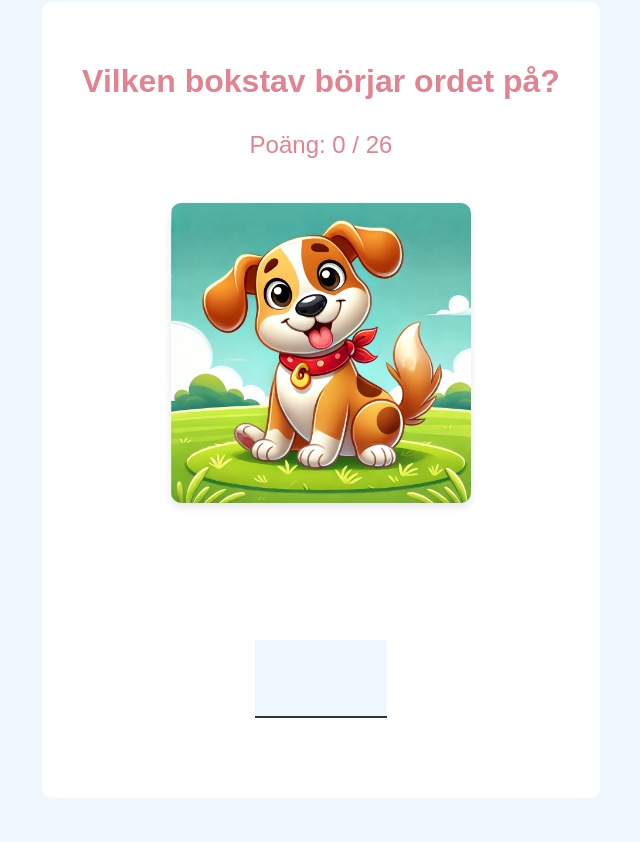
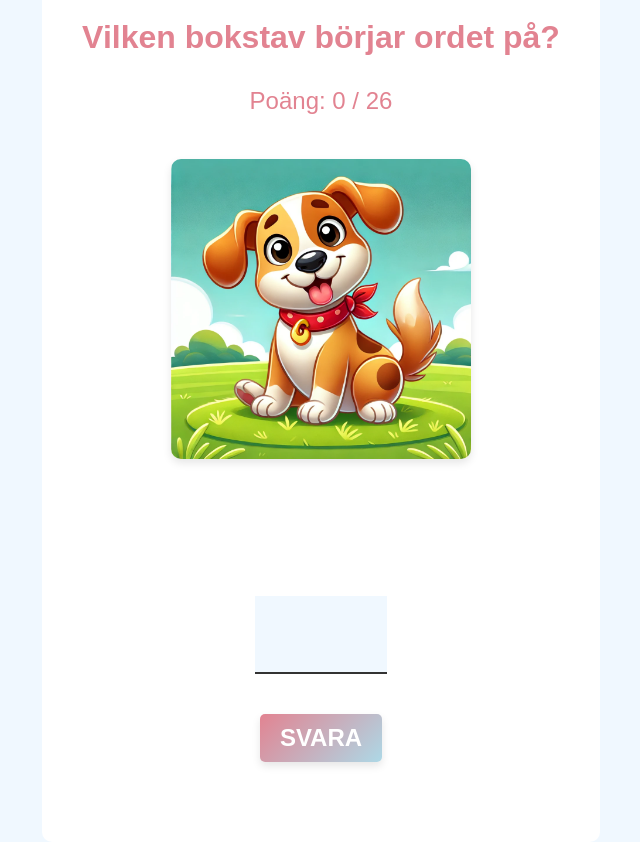
Before and after one commit to alterot/learn-letters, a React (Vite) app: page / in a window 1280 px wide. Both pictures are taken after a click on the button "HEDDA". Shown: the whole page, without its empty margins (319-959 px from the left). Before the commit the page ends 800 px from the top, so only its background shows below. Built offline with nearby package versions, Linux system fonts and the light colour scheme.

Commit message:
add Svara button

```diff
--- a/src/components/Game.tsx
+++ b/src/components/Game.tsx
@@ -45,7 +45,6 @@ const Game: React.FC<GameProps> = ({ gameMode, startImmediately }) => {
     }
   }, [startImmediately, gameStarted, gameFinished]);
 
-
   const continueGame = useCallback(() => {
     if (remainingImages.length === 0) {
       setGameFinished(true);
@@ -68,26 +67,13 @@ const Game: React.FC<GameProps> = ({ gameMode, startImmediately }) => {
     }
   }, [gameStarted, gameFinished, image, continueGame]);
 
-  const handleKeyPress = useCallback((event: KeyboardEvent) => {
-    if (showContinue && event.key !== 'Enter') return;
 
-    const key = event.key.toUpperCase();
+  const handleAnswer = () => {
+    if (!gameStarted || showContinue || gameFinished || !image) return;
 
-    if (event.key === 'Backspace') {
-      setUserInput(prev => prev.slice(0, -1));
-      return;
-    }
+    const currentImage = images.find(img => img.src === image);
+    if (!currentImage) return;
 
-    if (key === 'ENTER') {
-      if (!gameStarted) {
-        startGame();
-      } else if (showContinue && !gameFinished) {
-        continueGame();
-      } else if (gameFinished) {
-        startGame();
-      } else if (image) {
-        const currentImage = images.find(img => img.src === image);
-        if (currentImage) {
     const guess = userInput.toLowerCase();
     const acceptedNames = Array.isArray(currentImage.name)
       ? currentImage.name.map(n => n.toLowerCase())
@@ -108,7 +94,27 @@ const Game: React.FC<GameProps> = ({ gameMode, startImmediately }) => {
       setShowContinue(true);
       incorrectAudio.play();
     }
+  };
+
+  const handleKeyPress = useCallback((event: KeyboardEvent) => {
+    if (showContinue && event.key !== 'Enter') return;
+
+    const key = event.key.toUpperCase();
+
+    if (event.key === 'Backspace') {
+      setUserInput(prev => prev.slice(0, -1));
+      return;
     }
+
+    if (key === 'ENTER') {
+      if (!gameStarted) {
+        startGame();
+      } else if (showContinue && !gameFinished) {
+        continueGame();
+      } else if (gameFinished) {
+        startGame();
+      } else {
+        handleAnswer();
       }
       return;
     }
@@ -140,6 +146,7 @@ const Game: React.FC<GameProps> = ({ gameMode, startImmediately }) => {
       userInput={userInput}
       gameFinished={gameFinished}
       gameMode={gameMode}
+      onAnswer={handleAnswer}
     />
   );
 };
--- a/src/components/GameUI.tsx
+++ b/src/components/GameUI.tsx
@@ -8,28 +8,56 @@ interface GameUIProps {
   showContinue: boolean;
   onStart: () => void;
   onContinue: () => void;
+  onAnswer: () => void;
   gameStarted: boolean;
   gameCompletedBefore: boolean;
   userInput: string;
-  gameFinished: boolean; // Add gameFinished prop
-  gameMode: 'easy' | 'hard'; // Add gameMode prop
+  gameFinished: boolean;
+  gameMode: 'easy' | 'hard';
 }
 
-const GameUI: React.FC<GameUIProps> = ({ score, image, feedback, showContinue, onStart, onContinue, gameStarted, gameCompletedBefore, userInput, gameFinished, gameMode }) => {
+const GameUI: React.FC<GameUIProps> = ({
+  score,
+  image,
+  feedback,
+  showContinue,
+  onStart,
+  onContinue,
+  onAnswer,
+  gameStarted,
+  gameCompletedBefore,
+  userInput,
+  gameFinished,
+  gameMode,
+}) => {
   return (
     <div>
       <p className="score-container">Poäng: {score} / {images.length}</p>
+
       <div className="image-container" style={{ position: 'relative', margin: '20px 0' }}>
-        {image && <img src={image} alt="current" style={{ maxWidth: '100%', borderRadius: '10px', boxShadow: '0 4px 8px rgba(0, 0, 0, 0.1)' }} />}
+        {image && (
+          <img
+            src={image}
+            alt="current"
+            style={{
+              maxWidth: '100%',
+              borderRadius: '10px',
+              boxShadow: '0 4px 8px rgba(0, 0, 0, 0.1)'
+            }}
+          />
+        )}
         {feedback === 'Correct!' && <div className="feedback-icon correct">✔</div>}
         {feedback === 'Try again!' && <div className="feedback-icon incorrect">✖</div>}
       </div>
+
       {gameFinished && <p>🎉GRATTIS du klarade det!🎉</p>}
+
       {!gameStarted && (
         <button onClick={onStart}>
           {gameCompletedBefore ? 'SPELA IGEN' : 'SPELA'}
         </button>
       )}
+
       <button
         onClick={onContinue}
         style={{ visibility: showContinue && !gameFinished ? 'visible' : 'hidden' }}
@@ -38,6 +66,7 @@ const GameUI: React.FC<GameUIProps> = ({ score, image, feedback, showContinue, o
       </button>
 
       {gameStarted && (
+        <>
           <input
             type="text"
             value={userInput}
@@ -55,6 +84,19 @@ const GameUI: React.FC<GameUIProps> = ({ score, image, feedback, showContinue, o
               color: '#333333',
             }}
           />
+          <button
+            onClick={onAnswer}
+            disabled={showContinue || gameFinished}
+            style={{
+              fontSize: '1.5em',
+              padding: '10px 20px',
+              opacity: showContinue || gameFinished ? 0.5 : 1,
+              cursor: showContinue || gameFinished ? 'default' : 'pointer'
+            }}
+          >
+            SVARA
+          </button>
+        </>
       )}
     </div>
   );
```
Lines whose indentation alone changed are shown as unchanged.
